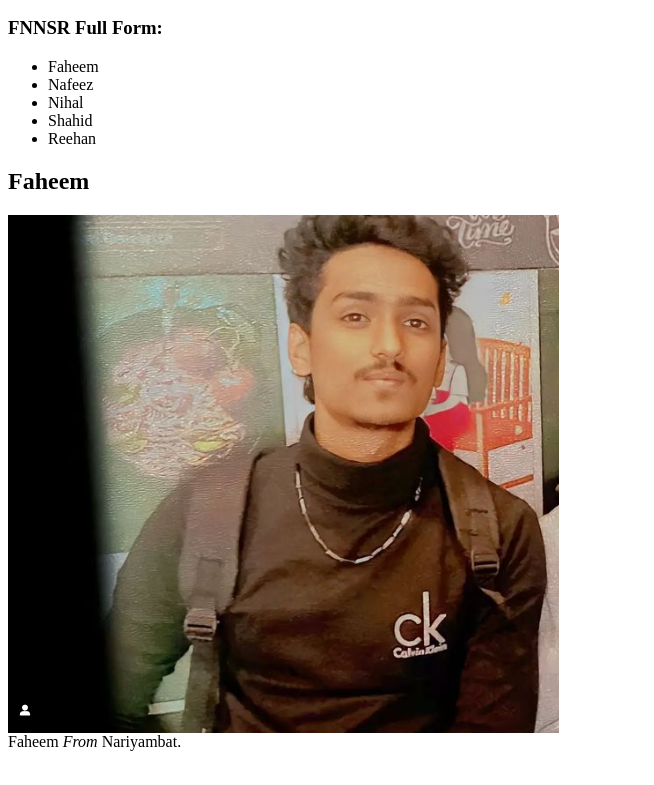
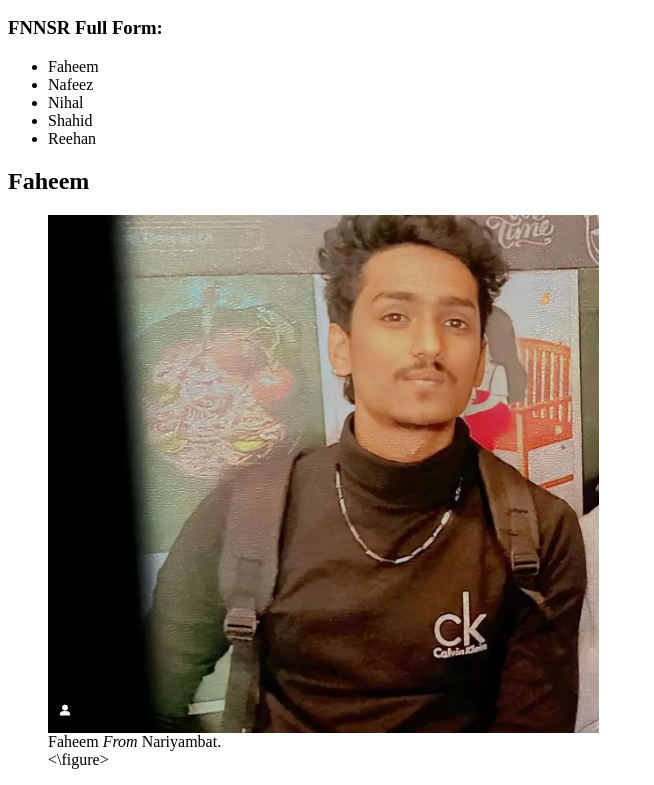
Before and after one commit to smartfaheem24x7/mofa.com, a plain HTML site: page index.html in a window 1280 px wide. Shown: the part 753-1538 px from the top of the page, without its empty margins (0-654 px from the left). Before the commit the page ends 1512 px from the top, so only its background shows below. Drawn offline with Linux system fonts and the light colour scheme.

Commit message:
Update index.html

```diff
--- a/index.html
+++ b/index.html
@@ -19,6 +19,7 @@
 	  <li>Reehan</li>
  </ul>
 <h1>Faheem</h1>
-<fugure>
-          <img src="screenshot (62).png" alt="A slice of lasagna on a plate.">
+<figure>
+          <img src="screenshot (62).png" alt="FaheemPic.">
           <figcaption>Faheem <em>From</em> Nariyambat.</figcaption>
+<\figure>
```
